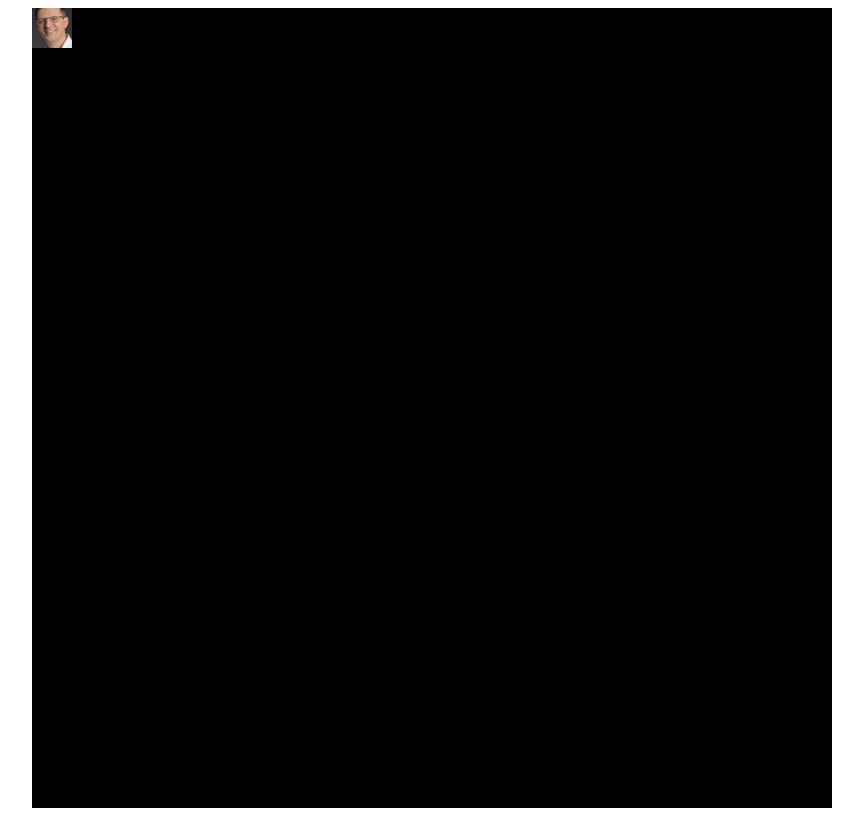
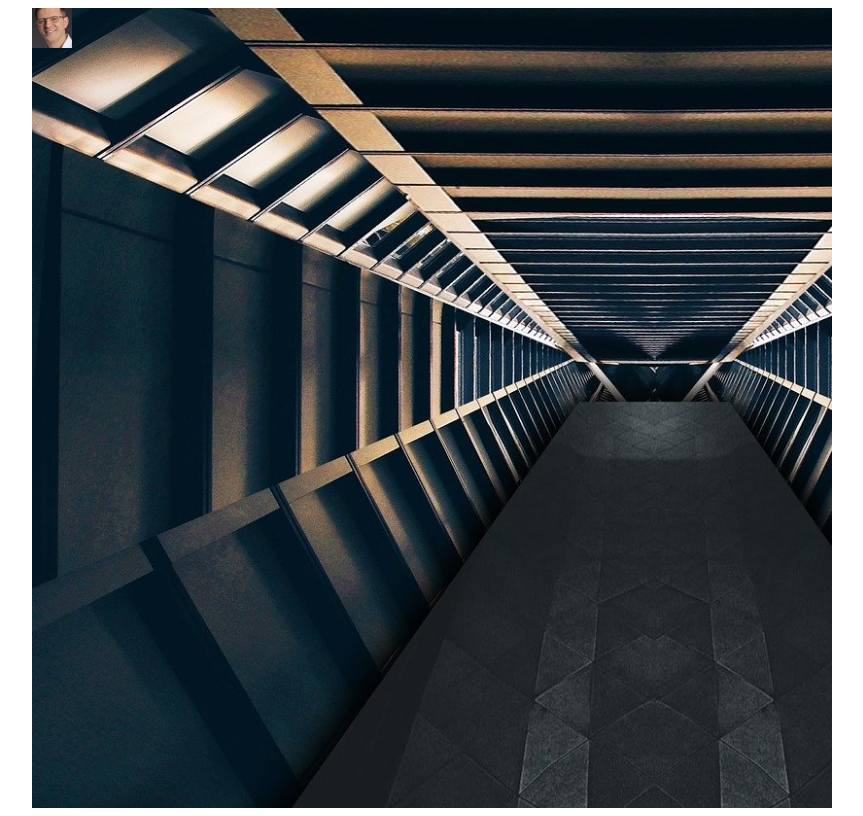
Before and after one commit to citizenz7/JS-bomberman, a plain HTML site: page index.html in a window 1280 px wide. Shown: the whole page, without its empty margins (208-1071 px from the left). Drawn offline with Linux system fonts and the light colour scheme.

Commit message:
backgrounds

```diff
--- a/style.css
+++ b/style.css
@@ -2,7 +2,9 @@
   width: 800px;
   height: 800px;
   margin: auto;
-  background-color: #000;
+  /*background-color: #000;*/
+  background-image:  url("back1.jpg");
+  background-size: cover;
   position: relative;
 }
 #pion{
```
Also changed, not shown: back1.jpg (added).
